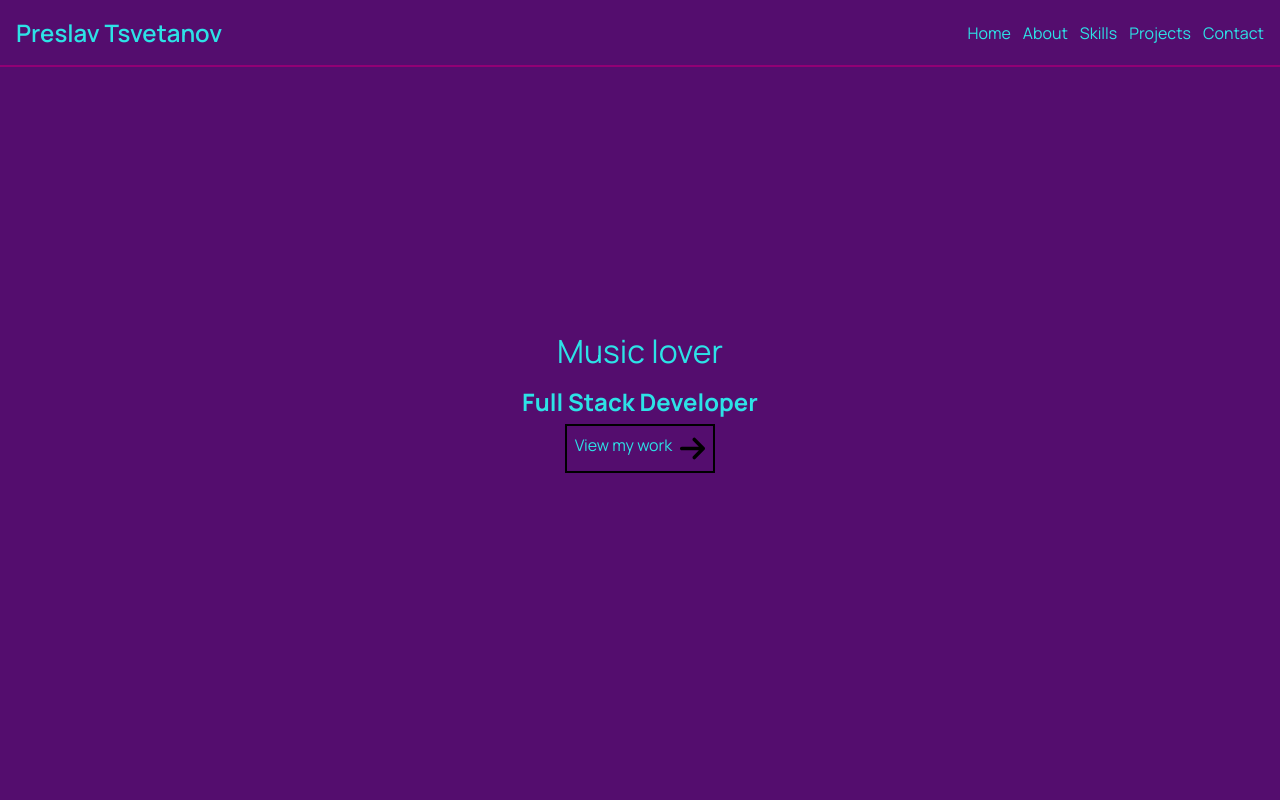
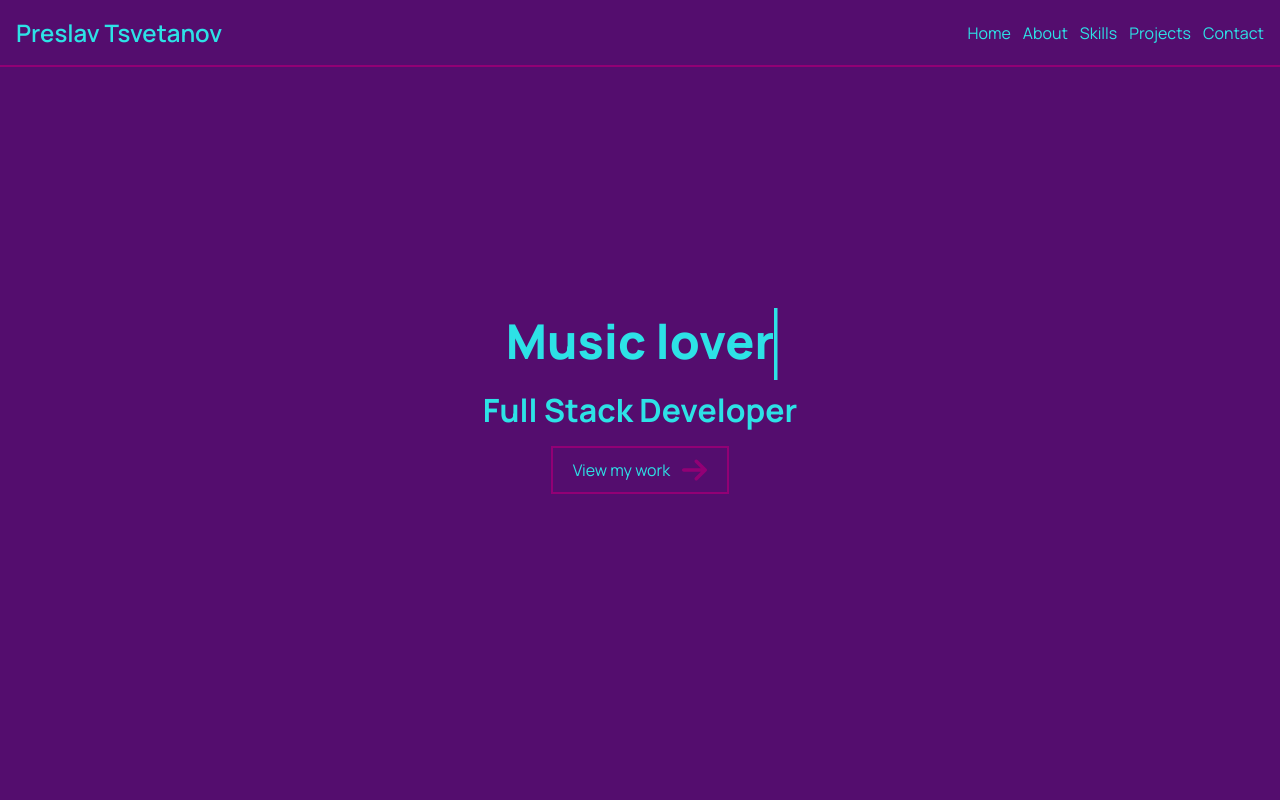
Before and after one commit to Preslav977/portfolio, a React (Vite) app: page / in a window 1280 px wide. Shown: the top 800 px of the page. Built offline with nearby package versions, Linux system fonts and the light colour scheme.

Commit message:
Fixed the styling for the TypewriterAnimation component

```diff
--- a/src/components/TypewriterAnimation.jsx
+++ b/src/components/TypewriterAnimation.jsx
@@ -12,9 +12,8 @@ export function TypewriteAnimation() {
           <span>Music lover</span>
           <span>Calisthenics enjoyer</span>
         </span>
-        <h2>Full Stack Developer</h2>
-
-        <div className={styles.flexedRightArrowSvg}>
+        <h2 className={styles.typeWriterHeader}>Full Stack Developer</h2>
+        <div className={styles.flexedRightArrowSvgContainer}>
           View my work{" "}
           <img
             className={styles.rightArrowSvg}
--- a/src/components/TypewriterAnimation.module.css
+++ b/src/components/TypewriterAnimation.module.css
@@ -7,7 +7,6 @@
   align-items: center;
   justify-content: center;
   min-height: 100vh;
-  stroke-width: none;
 }
 
 .spanTypeWriterContainer > span {
@@ -15,7 +14,8 @@
   justify-items: center;
   overflow: hidden;
   height: 1.5em;
-  font-size: 2rem;
+  font-size: 3rem;
+  font-weight: 800;
 }
 
 .spanTypeWriterContainer span span {
@@ -35,6 +35,11 @@
   display: inline-block;
 }
 
+.typeWriterHeader {
+  font-size: 2rem;
+  font-weight: 700;
+}
+
 @keyframes t {
   90%,
   100% {
@@ -45,10 +50,10 @@
 @keyframes c {
   0%,
   100% {
-    box-shadow: 5px 0 0 #0000;
+    box-shadow: 3.5px 0 0 #2de2e6;
   }
   50% {
-    box-shadow: 5px 0 0 red;
+    box-shadow: 3.5px 0 0 #920075;
   }
 }
 
@@ -58,11 +63,15 @@
   }
 }
 
-.flexedRightArrowSvg {
-  outline: 2px solid black;
+.flexedRightArrowSvgContainer {
+  outline: 2px solid #920075;
   display: flex;
-  gap: 0.5em;
-  padding: 0.5em;
+  justify-content: center;
+  align-items: center;
+  gap: 0.75em;
+  padding: 0.5em 1.25em;
+  margin-top: 0.5em;
+  cursor: pointer;
 }
 
 .rightArrowSvg {
```
Also changed, not shown: public/right-arrow.svg.
